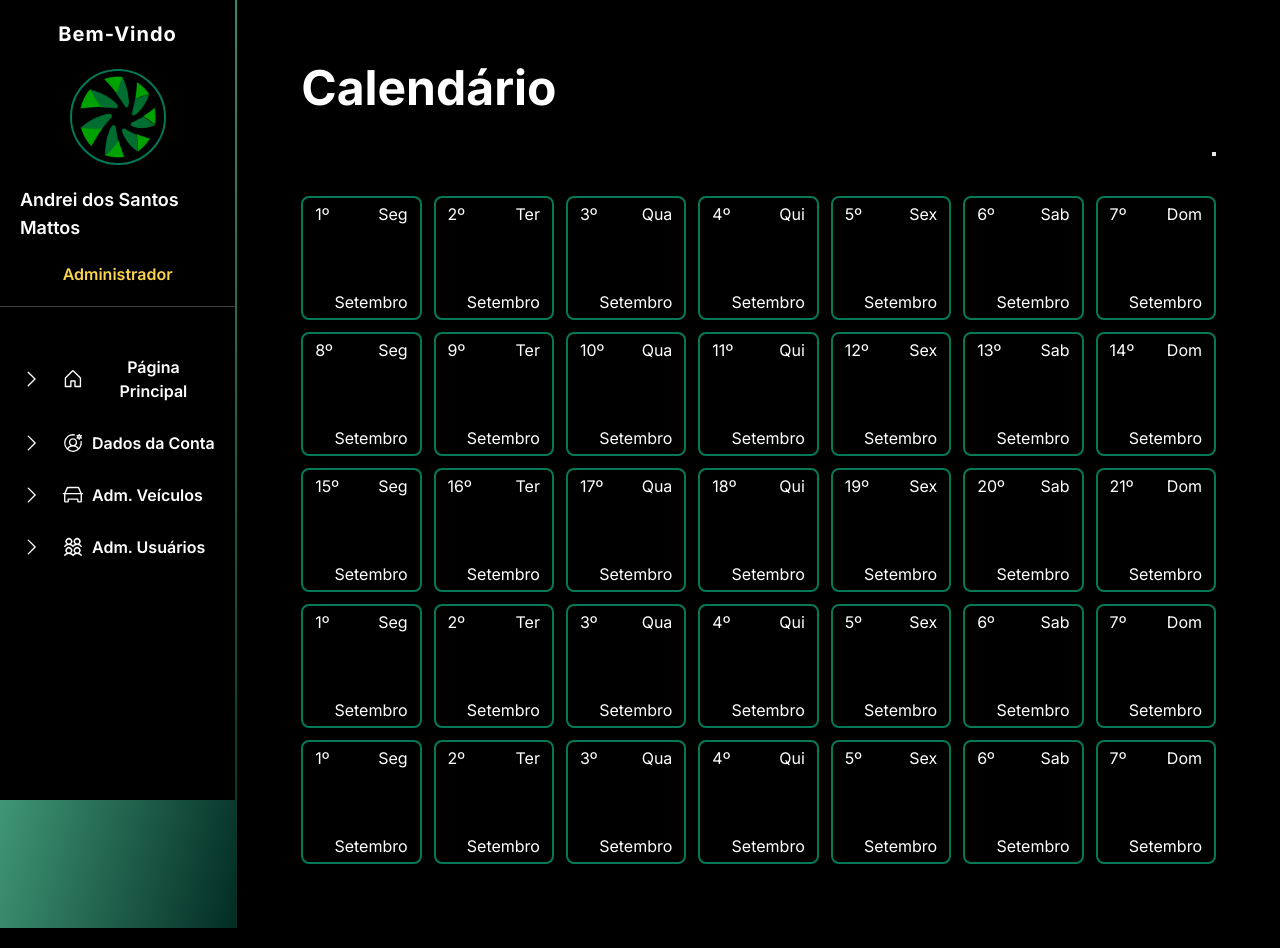
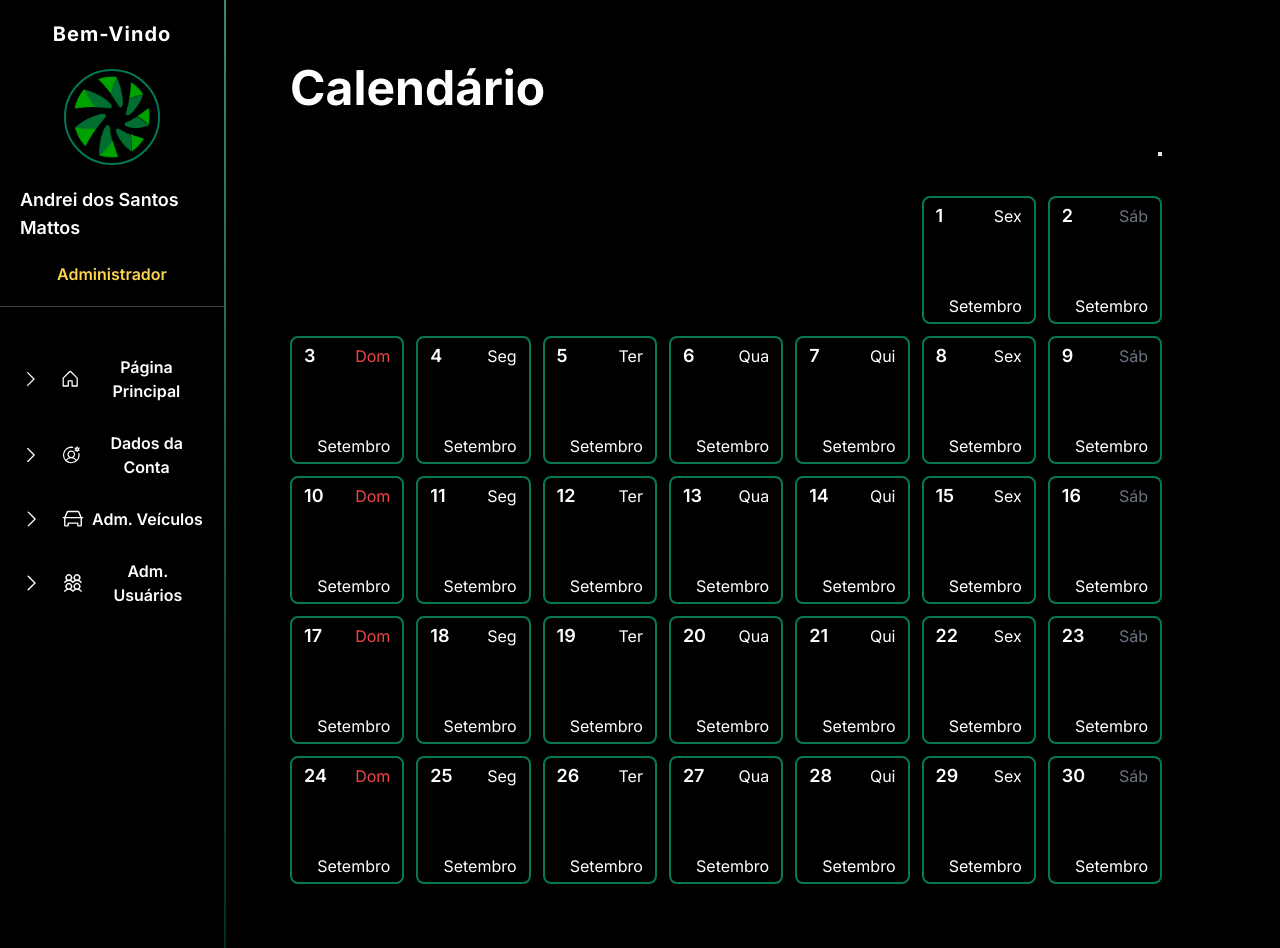
Before and after one commit to andreimattos06/Reserva_de_Veiculo, a Next.js app: page /principal in a window 1280 px wide. Built offline with nearby package versions, Linux system fonts and the light colour scheme.

Commit message:
ajuste no calendário

```diff
--- a/src/app/components/itemcalendar.js
+++ b/src/app/components/itemcalendar.js
@@ -1,12 +1,15 @@
 export default function ItemCalendar(props) {
+const dias_semana = ["Dom", "Seg", "Ter", "Qua", "Qui", "Sex", "Sáb"]
+let indice_semana = props.index%7
+
     return (
-        <div className="w-full flex flex-col border-2 border-emerald-700 rounded-lg text-white h-full px-3 py-1 gap-11 hover:bg-emerald-800 duration-500">
+        <div className={"w-full flex flex-col border-2 border-emerald-700 rounded-lg text-white h-full px-3 py-1 gap-11 hover:bg-emerald-800 duration-500" + (props.dia <= 0 ? " invisible" : "")}>
             <div className="w-full flex items-center justify-between ">
-                <text>
-                    {props.dia}º
+                <text className="text-lg font-semibold">
+                    {props.dia}
                 </text>
-                <text>
-                    {props.diasemana}
+                <text className={(indice_semana === 0 ? "text-red-500" : "") + (indice_semana === 6 ? "text-gray-500" : "")}>
+                    {dias_semana[indice_semana]}
                 </text>
             </div>
             <div className="mt-5 place-self-end">
--- a/src/app/components/sidebar.js
+++ b/src/app/components/sidebar.js
@@ -8,7 +8,7 @@ import Link from 'next/link.js';
 export default function Sidebar(props) {
     return (
         <div className="bg-gradient-to-br from-emerald-300 to-emerald-950">
-            <div className="h-screen w-fit bg-black flex justify-center mr-[2px]">
+            <div className="h-full w-fit bg-black flex justify-center mr-[2px]">
                 <div className="flex flex-col">
                     <div className="px-5 py-5 flex flex-col items-center justify-center text-white gap-5 border-b-[1px] border-zinc-700">
 
--- a/src/app/principal/page.js
+++ b/src/app/principal/page.js
@@ -1,8 +1,49 @@
+'use client'
+
 import Sidebar from '../components/sidebar.js';
 import ItemCalendar from '../components/itemcalendar.js';
+import { useEffect, useState } from 'react';
+
+
+function daysInMonth(month, year) {
+    return new Date(year, (month + 1), 0).getDate();
+}
+
 
 
 export default function Principal() {
+    const [calendario, setCalendario] = useState([])
+    const [ano, setAno] = useState(new Date().getFullYear())
+    const [mes, setMes] = useState(new Date().getMonth())
+    const [primeiro_dia, setPrimeiroDia] = useState(0)
+
+    //console.log(new Date(data_hoje.getFullYear(), 11, 1).getDay())
+
+
+    /** Use Effect inicial,para iniciar informações necessárias na execução */
+    useEffect(() => {
+        setPrimeiroDia(new Date(ano, mes, 1).getDay())
+
+    }, [])
+
+    //Use Effect usado para atualizar o primeiro dia o mês quando houver mudança na data.
+    useEffect(() => {
+        setPrimeiroDia(new Date(ano, mes, 1).getDay())
+    },[ano, mes])
+
+    //Use Effect usado para atualizar o calendário quando obtivermos o dia da semana em que o mês inicia.
+    useEffect(() => {
+        let array = []
+
+        for (let i = (primeiro_dia * -1 + 1); i <= (daysInMonth(mes, ano)); i++) {
+            array.push(i)
+
+        }
+        setCalendario(array)
+
+    }, [primeiro_dia])
+
+
     return (
         <>
             <div className="flex flex-row">
@@ -15,49 +56,17 @@ export default function Principal() {
 
                     </div>
                     <div className='w-full grid grid-cols-7 gap-3'>
-                        <ItemCalendar dia={1} diasemana="Seg"/>
-                        <ItemCalendar dia={2} diasemana="Ter"/>
-                        <ItemCalendar dia={3} diasemana="Qua"/>
-                        <ItemCalendar dia={4} diasemana="Qui"/>
-                        <ItemCalendar dia={5} diasemana="Sex"/>
-                        <ItemCalendar dia={6} diasemana="Sab"/>
-                        <ItemCalendar dia={7} diasemana="Dom"/>
+                        {calendario.map((e, index) => {
+                            return (
+                                <ItemCalendar dia={e} index={index} />
+                            )
+                        })}
 
-                        <ItemCalendar dia={8} diasemana="Seg"/>
-                        <ItemCalendar dia={9} diasemana="Ter"/>
-                        <ItemCalendar dia={10} diasemana="Qua"/>
-                        <ItemCalendar dia={11} diasemana="Qui"/>
-                        <ItemCalendar dia={12} diasemana="Sex"/>
-                        <ItemCalendar dia={13} diasemana="Sab"/>
-                        <ItemCalendar dia={14} diasemana="Dom"/>
-
-                        <ItemCalendar dia={15} diasemana="Seg"/>
-                        <ItemCalendar dia={16} diasemana="Ter"/>
-                        <ItemCalendar dia={17} diasemana="Qua"/>
-                        <ItemCalendar dia={18} diasemana="Qui"/>
-                        <ItemCalendar dia={19} diasemana="Sex"/>
-                        <ItemCalendar dia={20} diasemana="Sab"/>
-                        <ItemCalendar dia={21} diasemana="Dom"/>
-
-                        <ItemCalendar dia={1} diasemana="Seg"/>
-                        <ItemCalendar dia={2} diasemana="Ter"/>
-                        <ItemCalendar dia={3} diasemana="Qua"/>
-                        <ItemCalendar dia={4} diasemana="Qui"/>
-                        <ItemCalendar dia={5} diasemana="Sex"/>
-                        <ItemCalendar dia={6} diasemana="Sab"/>
-                        <ItemCalendar dia={7} diasemana="Dom"/>
-
-                        <ItemCalendar dia={1} diasemana="Seg"/>
-                        <ItemCalendar dia={2} diasemana="Ter"/>
-                        <ItemCalendar dia={3} diasemana="Qua"/>
-                        <ItemCalendar dia={4} diasemana="Qui"/>
-                        <ItemCalendar dia={5} diasemana="Sex"/>
-                        <ItemCalendar dia={6} diasemana="Sab"/>
-                        <ItemCalendar dia={7} diasemana="Dom"/>
                     </div>
 
 
                 </div>
+                <button onClick={() => {setMes(mes-1)}}>aaaaaa</button>
             </div>
         </>
     )
```
